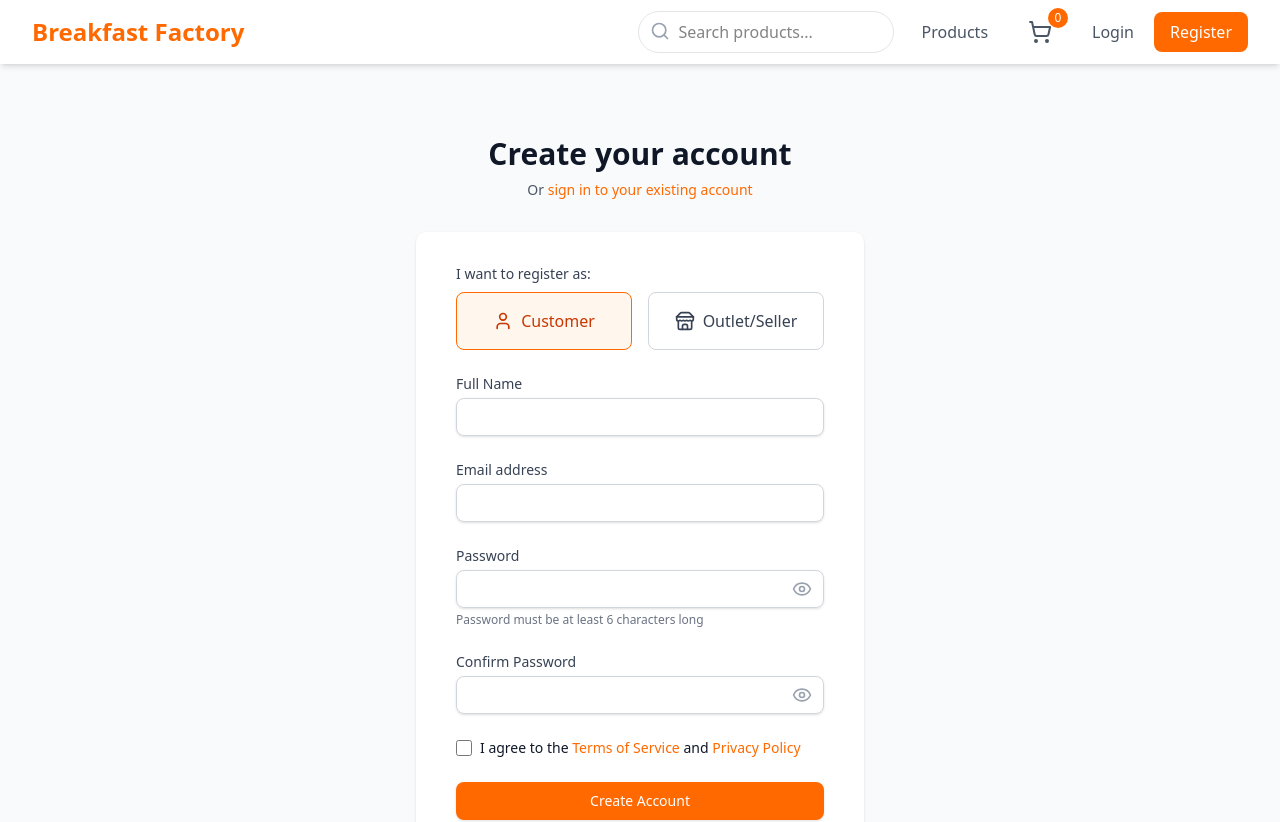
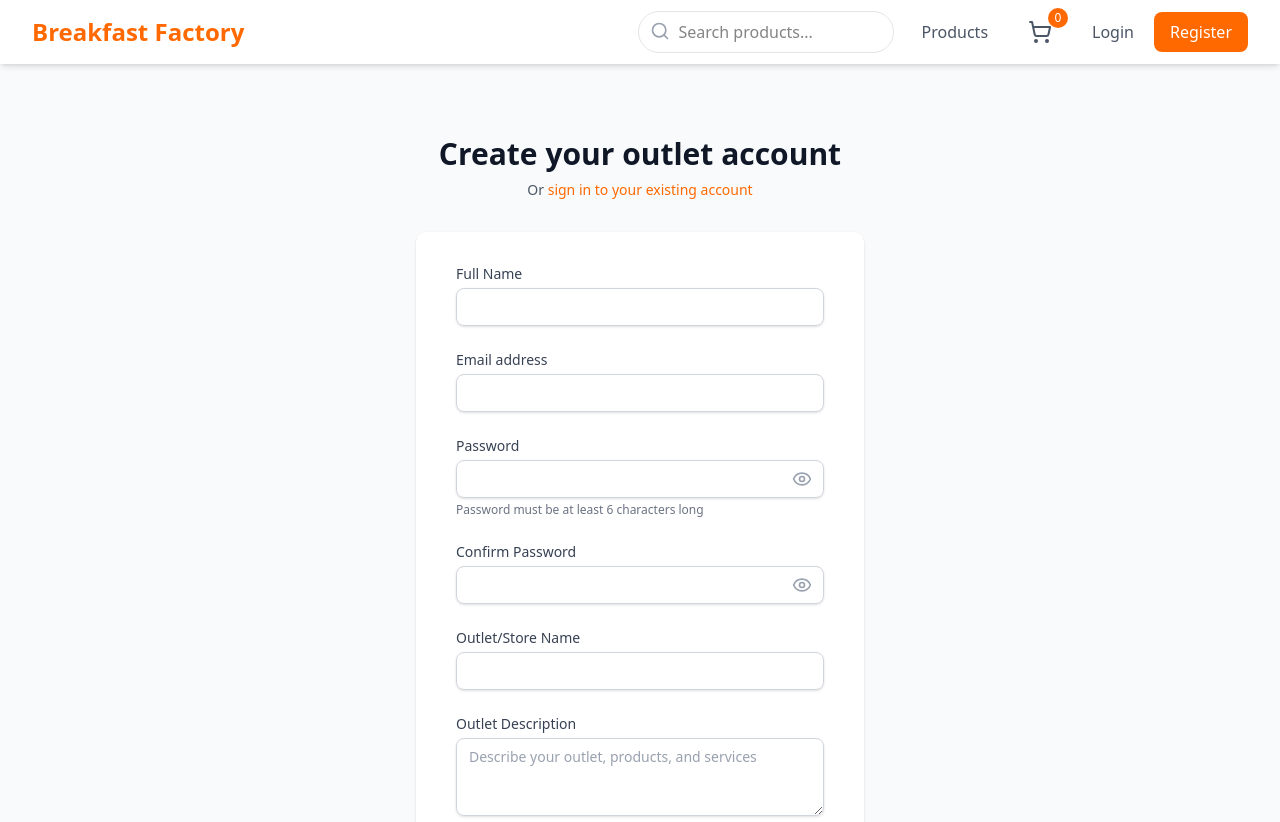
Before and after one commit to dennis-owusu/Breakfast-Factory-Jumia, a React (Vite) app in the folder client/: page /register in a window 1280 px wide. Shown: the top 822 px of the page. Built offline with nearby package versions, Linux system fonts and the light colour scheme; no server answers.

Commit message:
base url added to homepage

```diff
--- a/client/src/pages/HomePage.jsx
+++ b/client/src/pages/HomePage.jsx
@@ -52,7 +52,7 @@ const HomePage = () => {
     const fetchCategories = async () => {
       try {
         setLoading((prev) => ({ ...prev, categories: true }));
-        const response = await fetch('http://localhost:3000/api/route/allcategories');
+        const response = await fetch('https://breakfast-factory-jumia.onrender.com/api/route/allcategories');
         if (!response.ok) {
           throw new Error(`HTTP error ${response.status}: ${response.statusText}`);
         }
@@ -84,7 +84,7 @@ const HomePage = () => {
     const fetchFeaturedProducts = async () => {
       try {
         setLoading((prev) => ({ ...prev, featured: true }));
-        const response = await fetch('http://localhost:3000/api/route/allproducts?featured=true');
+        const response = await fetch('https://breakfast-factory-jumia.onrender.com/api/route/allproducts?featured=true');
         if (!response.ok) {
           throw new Error(`HTTP error ${response.status}: ${response.statusText}`);
         }
@@ -115,7 +115,7 @@ const HomePage = () => {
     const fetchBestSellers = async () => {
       try {
         setLoading((prev) => ({ ...prev, bestSellers: true }));
-        const response = await fetch('http://localhost:3000/api/route/allproducts?sort=numberOfProductsAvailable&order=desc');
+        const response = await fetch('https://breakfast-factory-jumia.onrender.com/api/route/allproducts?sort=numberOfProductsAvailable&order=desc');
         if (!response.ok) {
           throw new Error(`HTTP error ${response.status}: ${response.statusText}`);
         }
--- a/client/src/pages/auth/RegisterPage.jsx
+++ b/client/src/pages/auth/RegisterPage.jsx
@@ -2,7 +2,7 @@ import React, { useState, useEffect } from 'react';
 import { useDispatch, useSelector } from 'react-redux';
 import { Link, useNavigate } from 'react-router-dom';
 import { registerStart, registerSuccess, registerFailure } from '../../redux/slices/authSlice';
-import { Eye, EyeOff, AlertCircle, User, Store } from 'lucide-react';
+import { Eye, EyeOff, AlertCircle, Store } from 'lucide-react';
 import Loader from '../../components/ui/Loader';
 
 import { authAPI } from '../../utils/api';
@@ -17,7 +17,6 @@ const RegisterPage = () => {
   const [email, setEmail] = useState('');
   const [password, setPassword] = useState('');
   const [confirmPassword, setConfirmPassword] = useState('');
-  const [role, setRole] = useState('user'); // Default role is 'user'
   const [outletName, setOutletName] = useState('');
   const [outletDescription, setOutletDescription] = useState('');
   const [showPassword, setShowPassword] = useState(false);
@@ -71,8 +70,6 @@ const RegisterPage = () => {
       return false;
     }
 
-    // Validate outlet fields if role is 'outlet'
-    if (role === 'outlet') {
     if (!outletName.trim()) {
       setFormError('Outlet name is required');
       return false;
@@ -82,14 +79,11 @@ const RegisterPage = () => {
       setFormError('Outlet description is required');
       return false;
     }
-    }
 
     setFormError('');
     return true;
   };
 
-  // Remove import { authAPI } from '../../utils/api';
-  // In handleSubmit:
   const handleSubmit = async (e) => {
     e.preventDefault();
 
@@ -99,13 +93,10 @@ const RegisterPage = () => {
       name,
       email,
       password,
-      usersRole: role,
+      usersRole: 'outlet',
+      storeName: outletName,
+      description: outletDescription,
     };
-
-    if (role === 'outlet') {
-      userData.storeName = outletName;
-      userData.description = outletDescription;
-    }
 
     try {
       dispatch(registerStart());
@@ -133,7 +124,7 @@ const RegisterPage = () => {
   return (
     <div className="min-h-screen bg-gray-50 flex flex-col justify-center py-12 sm:px-6 lg:px-8">
       <div className="sm:mx-auto sm:w-full sm:max-w-md">
-        <h2 className="mt-6 text-center text-3xl font-extrabold text-gray-900">Create your account</h2>
+        <h2 className="mt-6 text-center text-3xl font-extrabold text-gray-900">Create your outlet account</h2>
         <p className="mt-2 text-center text-sm text-gray-600">
           Or{' '}
           <Link to="/login" className="font-medium text-orange-500 hover:text-orange-600">
@@ -156,33 +147,6 @@ const RegisterPage = () => {
               </div>
             </div>
           )}
-
-          {/* Role selection */}
-          <div className="mb-6">
-            <label className="block text-sm font-medium text-gray-700 mb-2">I want to register as:</label>
-            <div className="grid grid-cols-2 gap-4">
-              <button
-                type="button"
-                onClick={() => setRole('user')}
-                className={`flex items-center justify-center p-4 border rounded-md ${
-                  role === 'user' ? 'border-orange-500 bg-orange-50 text-orange-700' : 'border-gray-300 text-gray-700 hover:bg-gray-50'
-                }`}
-              >
-                <User className="h-5 w-5 mr-2" />
-                <span>Customer</span>
-              </button>
-              <button
-                type="button"
-                onClick={() => setRole('outlet')}
-                className={`flex items-center justify-center p-4 border rounded-md ${
-                  role === 'outlet' ? 'border-orange-500 bg-orange-50 text-orange-700' : 'border-gray-300 text-gray-700 hover:bg-gray-50'
-                }`}
-              >
-                <Store className="h-5 w-5 mr-2" />
-                <span>Outlet/Seller</span>
-              </button>
-            </div>
-          </div>
 
           <form className="space-y-6" onSubmit={handleSubmit}>
             <div>
@@ -280,9 +244,6 @@ const RegisterPage = () => {
               </div>
             </div>
 
-            {/* Outlet specific fields */}
-            {role === 'outlet' && (
-              <>
             <div>
               <label htmlFor="outletName" className="block text-sm font-medium text-gray-700">
                 Outlet/Store Name
@@ -317,8 +278,6 @@ const RegisterPage = () => {
                 />
               </div>
             </div>
-              </>
-            )}
 
             <div className="flex items-center">
               <input
```
Also changed, not shown: 1 other file (tests, documents, lock files or other folders). Lines whose indentation alone changed are shown as unchanged.
